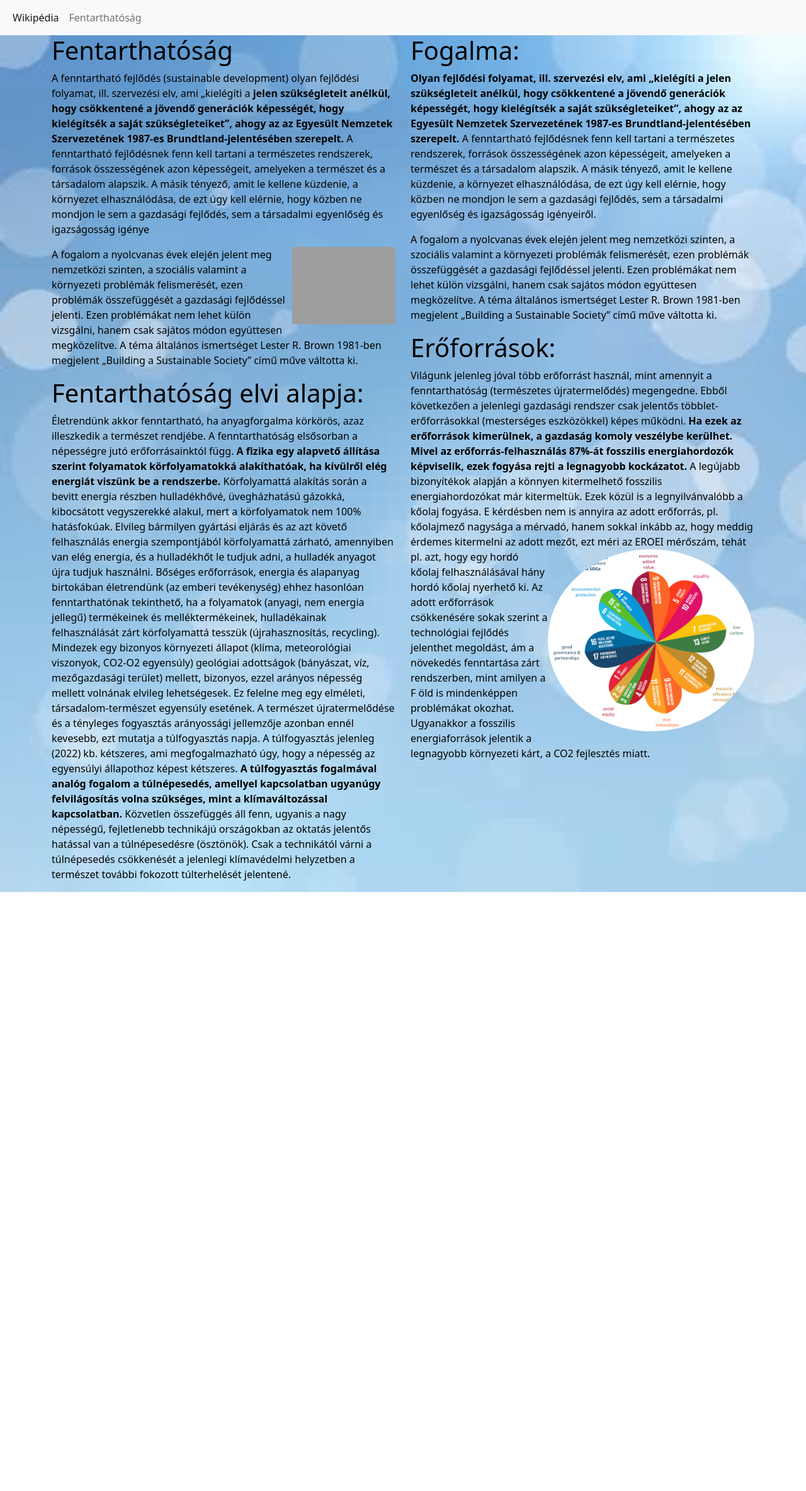
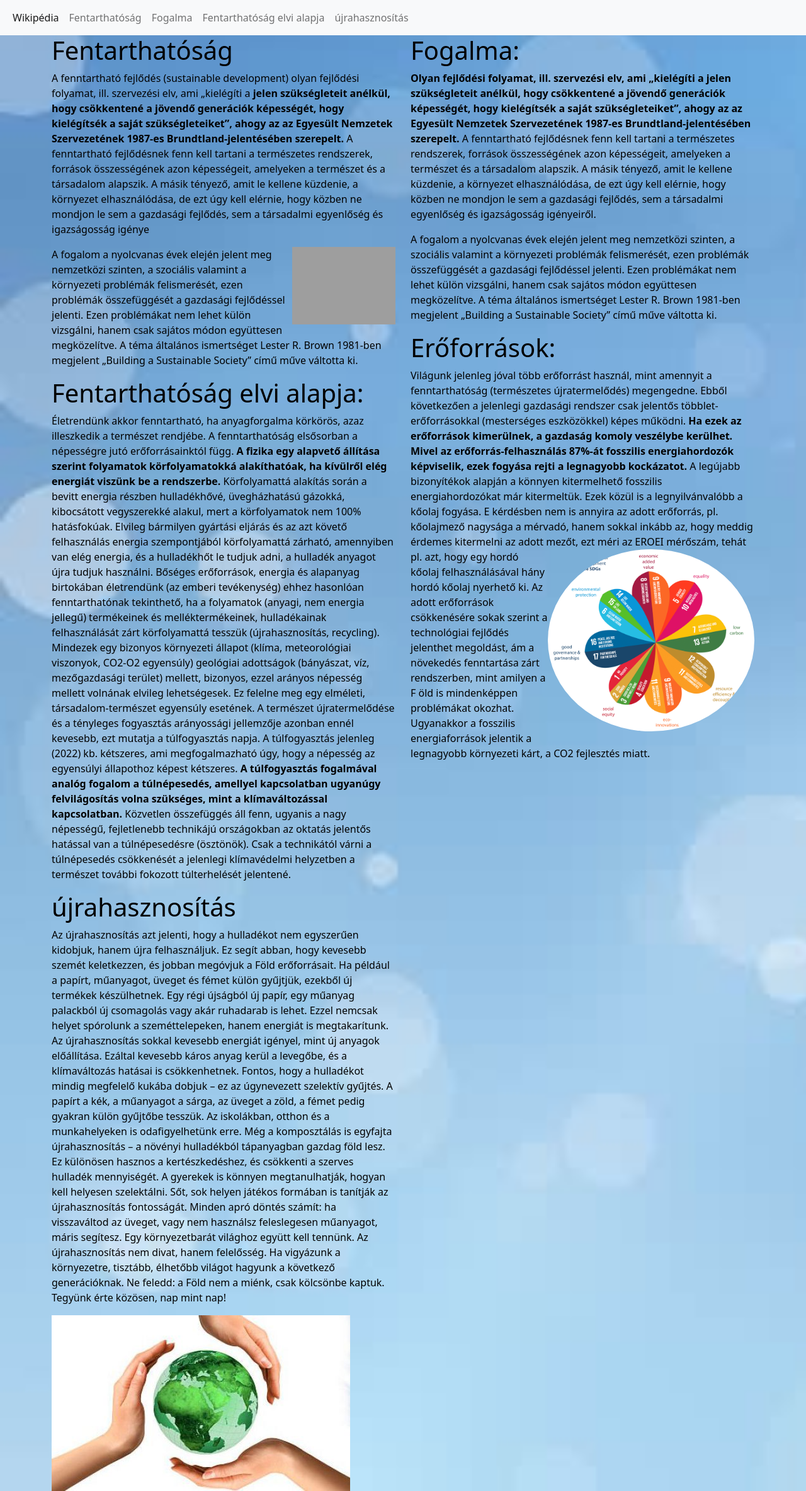
Before and after one commit to Danikhaa-a-sigma/kori, a plain HTML site: page index.html in a window 1280 px wide. Shown: the whole page at 63% size. Before the commit the page ends 1416 px from the top, so only its background shows below. Drawn offline with nearby package versions, Linux system fonts and the light colour scheme; grey boxes are pictures that could not be loaded.

Commit message:
plusz egy be kezdés

```diff
--- a/index.html
+++ b/index.html
@@ -8,7 +8,7 @@
 
   <link href="https://cdn.jsdelivr.net/npm/bootstrap@5.1.3/dist/css/bootstrap.min.css" rel="stylesheet"
     integrity="sha384-1BmE4kWBq78iYhFldvKuhfTAU6auU8tT94WrHftjDbrCEXSU1oBoqyl2QvZ6jIW3" crossorigin="anonymous">
-    <link rel="stylesheet" href="style.css">
+  <link rel="stylesheet" href="style.css">
 </head>
 
 <body>
@@ -26,13 +26,16 @@
               href="https://hu.wikipedia.org/wiki/Fenntarthat%C3%B3_fejl%C5%91d%C3%A9s">Wikipédia</a>
           </li>
           <li class="nav-item">
-            <a class="nav-link" href="#fent">Fentarthatóság</a>
+            <a class="nav-link" href="#fenta">Fentarthatóság</a>
           </li>
           <li class="nav-item">
-            <a class="nav-link" href="#"></a>
+            <a class="nav-link" href="#fog">Fogalma</a>
           </li>
           <li class="nav-item">
-            <a class="nav-link disabled"></a>
+            <a class="nav-link" href="#fent">Fentarthatóság elvi alapja</a>
+          </li>
+          <li class="nav-item">
+            <a class="nav-link" href="#fog">újrahasznosítás</a>
           </li>
         </ul>
       </div>
@@ -41,16 +44,19 @@
   <div class="container">
     <div class="row">
       <div class="col-lg-6 md-6 sm-4 hatterdiv">
-        <h1 id="fent">Fentarthatóság</h1>
+        <h1 id="fenta">Fentarthatóság</h1>
         <p>A fenntartható fejlődés (sustainable development) olyan fejlődési folyamat, ill. szervezési elv, ami
           „kielégíti
           a
-         <strong>jelen szükségleteit anélkül, hogy csökkentené a jövendő generációk képességét, hogy kielégítsék a saját
-          szükségleteiket”, ahogy az az Egyesült Nemzetek Szervezetének 1987-es Brundtland-jelentésében szerepelt.</strong>  A
+          <strong>jelen szükségleteit anélkül, hogy csökkentené a jövendő generációk képességét, hogy kielégítsék a
+            saját
+            szükségleteiket”, ahogy az az Egyesült Nemzetek Szervezetének 1987-es Brundtland-jelentésében
+            szerepelt.</strong> A
           fenntartható fejlődésnek fenn kell tartani a természetes rendszerek, források összességének azon képességeit,
           amelyeken a természet és a társadalom alapszik. A másik tényező, amit le kellene küzdenie, a környezet
           elhasználódása, de ezt úgy kell elérnie, hogy közben ne mondjon le sem a gazdasági fejlődés, sem a társadalmi
-          egyenlőség és igazságosság igénye</p>
+          egyenlőség és igazságosság igénye
+        </p>
         <img src="img1.png" alt="föld" id="fold">
         <p>A fogalom a nyolcvanas évek elején jelent meg nemzetközi szinten, a szociális valamint a környezeti problémák
           felismerését, ezen problémák összefüggését a gazdasági fejlődéssel jelenti. Ezen problémákat nem lehet külön
@@ -58,11 +64,12 @@
           1981-ben
           megjelent „Building a Sustainable Society” című műve váltotta ki.</p>
 
-        <h1>Fentarthatóság elvi alapja:</h1>
+        <h1 id="fent">Fentarthatóság elvi alapja:</h1>
         <p>Életrendünk akkor fenntartható, ha anyagforgalma körkörös, azaz illeszkedik a természet rendjébe. A
           fenntarthatóság
           elsősorban a népességre jutó erőforrásainktól függ. <strong>A fizika egy alapvető állítása szerint folyamatok
-            körfolyamatokká alakíthatóak, ha kívülről elég energiát viszünk be a rendszerbe.</strong> Körfolyamattá alakítás során
+            körfolyamatokká alakíthatóak, ha kívülről elég energiát viszünk be a rendszerbe.</strong> Körfolyamattá
+          alakítás során
           a
           bevitt energia részben hulladékhővé, üvegházhatású gázokká, kibocsátott vegyszerekké alakul, mert a
           körfolyamatok
@@ -82,9 +89,11 @@
           (2022)
           kb. kétszeres, ami megfogalmazható úgy, hogy a népesség az egyensúlyi állapothoz képest kétszeres. <strong> A
             túlfogyasztás
-            fogalmával analóg fogalom a túlnépesedés, amellyel kapcsolatban ugyanúgy felvilágosítás volna szükséges, mint
+            fogalmával analóg fogalom a túlnépesedés, amellyel kapcsolatban ugyanúgy felvilágosítás volna szükséges,
+            mint
             a
-            klímaváltozással kapcsolatban.</strong> Közvetlen összefüggés áll fenn, ugyanis a nagy népességű, fejletlenebb
+            klímaváltozással kapcsolatban.</strong> Közvetlen összefüggés áll fenn, ugyanis a nagy népességű,
+          fejletlenebb
           technikájú
           országokban az oktatás jelentős hatással van a túlnépesedésre (ösztönök). Csak a technikától várni a
           túlnépesedés
@@ -93,11 +102,13 @@
       </div>
 
       <div class="col-lg-6 md-6 sm-4 hatterdiv">
-        <h1>Fogalma:</h1>
-        <p><strong>Olyan fejlődési folyamat, ill. szervezési elv, ami „kielégíti a jelen szükségleteit anélkül, hogy csökkentené
-          a
-          jövendő generációk képességét, hogy kielégítsék a saját szükségleteiket”, ahogy az az Egyesült Nemzetek
-          Szervezetének 1987-es Brundtland-jelentésében szerepelt.</strong> A fenntartható fejlődésnek fenn kell tartani a
+        <h1 id="fog">Fogalma:</h1>
+        <p><strong>Olyan fejlődési folyamat, ill. szervezési elv, ami „kielégíti a jelen szükségleteit anélkül, hogy
+            csökkentené
+            a
+            jövendő generációk képességét, hogy kielégítsék a saját szükségleteiket”, ahogy az az Egyesült Nemzetek
+            Szervezetének 1987-es Brundtland-jelentésében szerepelt.</strong> A fenntartható fejlődésnek fenn kell
+          tartani a
           természetes
           rendszerek, források összességének azon képességeit, amelyeken a természet és a társadalom alapszik. A másik
           tényező, amit le kellene küzdenie, a környezet elhasználódása, de ezt úgy kell elérnie, hogy közben ne mondjon
@@ -115,9 +126,10 @@
         <p>
           Világunk jelenleg jóval több erőforrást használ, mint amennyit a fenntarthatóság (természetes újratermelődés)
           megengedne. Ebből következően a jelenlegi gazdasági rendszer csak jelentős többlet-erőforrásokkal (mesterséges
-          eszközökkel) képes működni. <strong>Ha ezek az erőforrások kimerülnek, a gazdaság komoly veszélybe kerülhet. Mivel az
-          erőforrás-felhasználás 87%-át fosszilis energiahordozók képviselik, ezek fogyása rejti a legnagyobb
-          kockázatot.</strong>  A
+          eszközökkel) képes működni. <strong>Ha ezek az erőforrások kimerülnek, a gazdaság komoly veszélybe kerülhet.
+            Mivel az
+            erőforrás-felhasználás 87%-át fosszilis energiahordozók képviselik, ezek fogyása rejti a legnagyobb
+            kockázatot.</strong> A
           legújabb bizonyítékok alapján a könnyen kitermelhető fosszilis energiahordozókat már kitermeltük. Ezek közül
           is a
           legnyilvánvalóbb a kőolaj fogyása. E kérdésben nem is annyira az adott erőforrás, pl. kőolajmező nagysága a
@@ -129,6 +141,40 @@
           amilyen a F öld is mindenképpen problémákat okozhat. Ugyanakkor a fosszilis energiaforrások jelentik a
           legnagyobb
           környezeti kárt, a CO2 fejlesztés miatt.</p>
+
+
+      </div>
+
+    </div>
+    <div class="row">
+      <div class="col-lg-6 md-6 sm-4">
+        <h1>újrahasznosítás</h1>
+        <div>
+          <p>
+            Az újrahasznosítás azt jelenti, hogy a hulladékot nem egyszerűen kidobjuk, hanem újra felhasználjuk.
+            Ez segít abban, hogy kevesebb szemét keletkezzen, és jobban megóvjuk a Föld erőforrásait.
+            Ha például a papírt, műanyagot, üveget és fémet külön gyűjtjük, ezekből új termékek készülhetnek.
+            Egy régi újságból új papír, egy műanyag palackból új csomagolás vagy akár ruhadarab is lehet.
+            Ezzel nemcsak helyet spórolunk a szeméttelepeken, hanem energiát is megtakarítunk.
+            Az újrahasznosítás sokkal kevesebb energiát igényel, mint új anyagok előállítása.
+            Ezáltal kevesebb káros anyag kerül a levegőbe, és a klímaváltozás hatásai is csökkenhetnek.
+            Fontos, hogy a hulladékot mindig megfelelő kukába dobjuk – ez az úgynevezett szelektív gyűjtés.
+            A papírt a kék, a műanyagot a sárga, az üveget a zöld, a fémet pedig gyakran külön gyűjtőbe tesszük.
+            Az iskolákban, otthon és a munkahelyeken is odafigyelhetünk erre.
+            Még a komposztálás is egyfajta újrahasznosítás – a növényi hulladékból tápanyagban gazdag föld lesz.
+            Ez különösen hasznos a kertészkedéshez, és csökkenti a szerves hulladék mennyiségét.
+            A gyerekek is könnyen megtanulhatják, hogyan kell helyesen szelektálni.
+            Sőt, sok helyen játékos formában is tanítják az újrahasznosítás fontosságát.
+            Minden apró döntés számít: ha visszaváltod az üveget, vagy nem használsz feleslegesen műanyagot, máris segítesz.
+            Egy környezetbarát világhoz együtt kell tennünk.
+            Az újrahasznosítás nem divat, hanem felelősség.
+            Ha vigyázunk a környezetre, tisztább, élhetőbb világot hagyunk a következő generációknak.
+            Ne feledd: a Föld nem a miénk, csak kölcsönbe kaptuk.
+            Tegyünk érte közösen, nap mint nap!
+          </p>
+        </div>
+        <div><img src="eloadas-a-kornyezetvedelem-jegyeben-474-279-69807.jpg" alt="kornyezet védelem" id="foldgomb"></div>
+
       </div>
     </div>
   </div>
```
